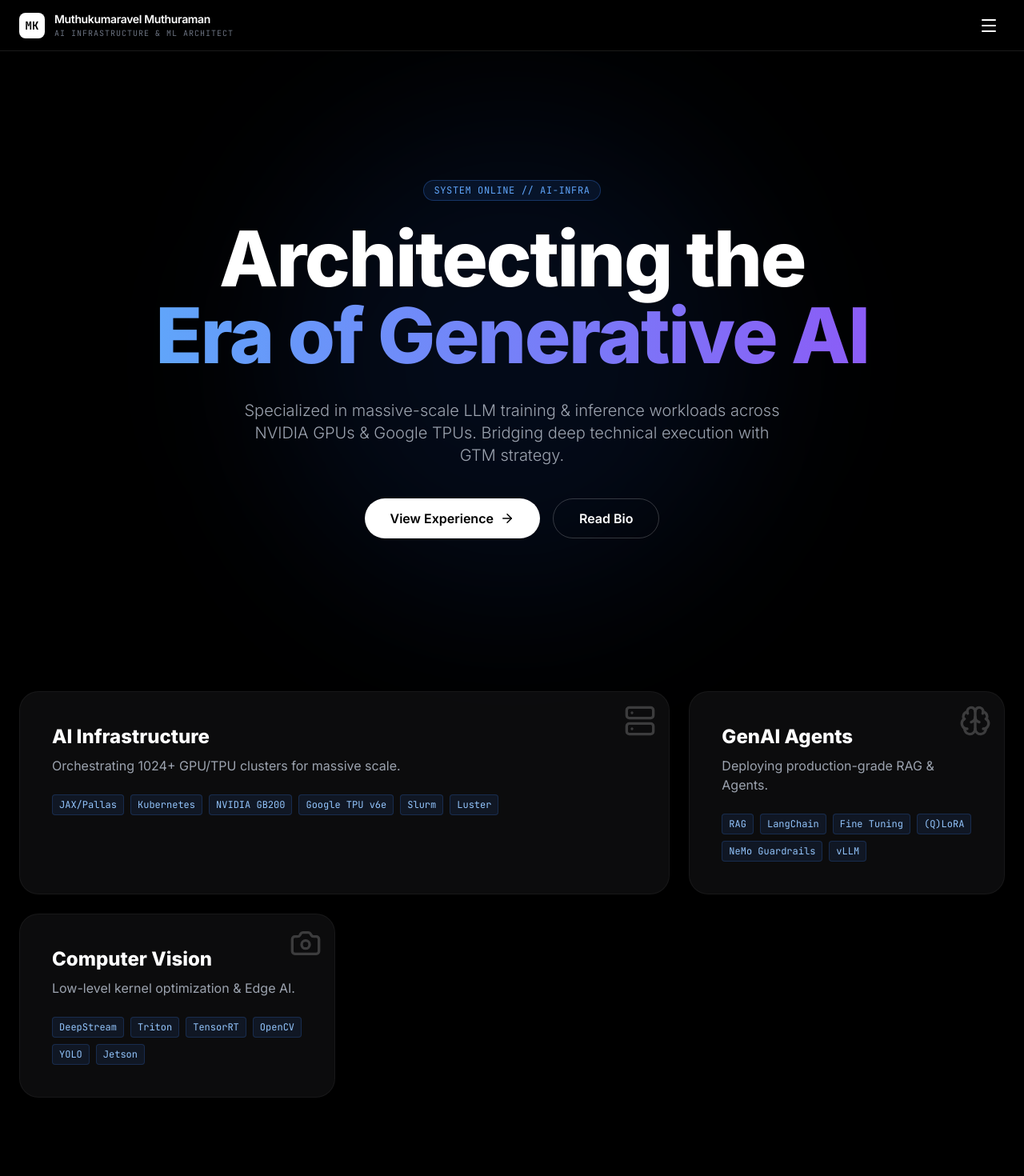
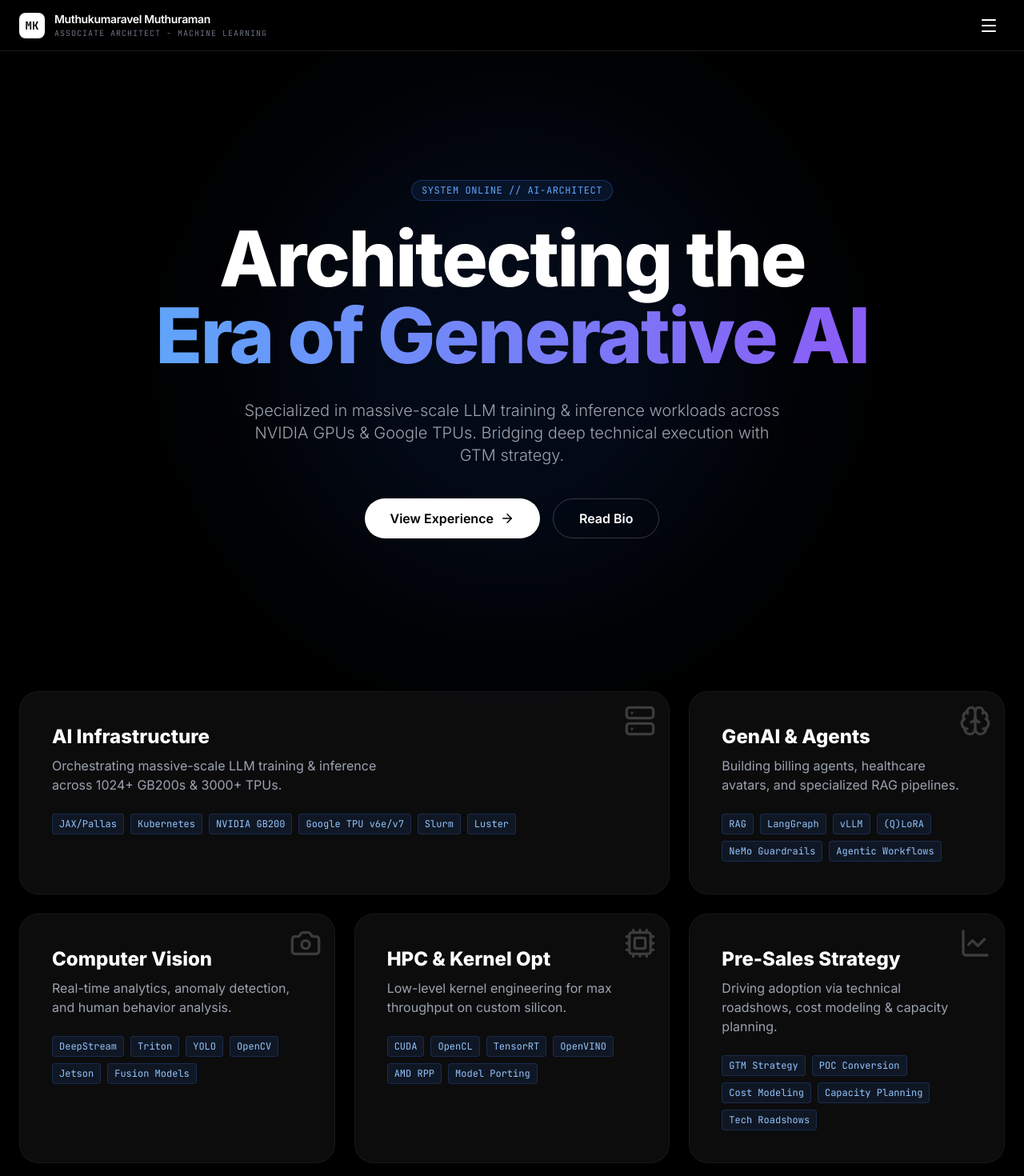
Before and after one commit to muthu-kumaravel/muthu-kumaravel.github.io, a React (Vite) app: page / in a window 1280 px wide. Shown: the top 1470 px of the page at 80% size. Built offline with nearby package versions, Linux system fonts and the light colour scheme.

Commit message:
Some small content update

```diff
--- a/src/App.jsx
+++ b/src/App.jsx
@@ -3,7 +3,8 @@ import { motion, AnimatePresence, useScroll, useTransform } from 'framer-motion'
 import {
   Menu, X, Github, Linkedin, Instagram, ArrowRight, ChevronRight,
   Camera, Code, User, BookOpen, Layers, Terminal, Globe, Layout, Cpu,
-  Brain, Server, Network, Database, Bot, Zap, Briefcase, Award, Monitor, Building2
+  Brain, Server, Network, Database, Bot, Zap, Briefcase, Award, Monitor, Building2,
+  LineChart, Workflow, Microchip, Cloud, Shield
 } from 'lucide-react';
 
 // --- CONTENT DATA (Centralized CMS) ---
@@ -11,16 +12,15 @@ const content = {
   "metadata": {
     "title": "MK's Portfolio",
     "lastUpdated": new Date().toLocaleDateString('en-US', { year: 'numeric', month: 'long', day: 'numeric' }),
-    "commitId": "8f2a9d4"
+    "commitId": "9b3c1e2"
   },
   "personal": {
     "name": "Muthukumaravel Muthuraman",
     "initials": "MK",
-    "role": "AI Infrastructure & ML Architect",
-    "tagline": "Scaling Intelligence at the Edge & Cloud",
+    "role": "Associate Architect - Machine Learning",
+    "tagline": "LLM | GenAI | CV | NVIDIA | Pre-Sales",
     "location": "Chennai, India",
     "email": "muthukumaravel.muthuraman@gmail.com",
-    // Using GitHub avatar as a stable source for the profile picture
     "avatar": "https://github.com/muthu-kumaravel.png"
   },
   "socials": [
@@ -30,7 +30,7 @@ const content = {
   ],
   "home": {
     "hero": {
-      "badge": "SYSTEM ONLINE // AI-INFRA",
+      "badge": "SYSTEM ONLINE // AI-ARCHITECT",
       "titlePrimary": "Architecting the",
       "titleGradient": "Era of Generative AI",
       "description": "Specialized in massive-scale LLM training & inference workloads across NVIDIA GPUs & Google TPUs. Bridging deep technical execution with GTM strategy.",
@@ -40,25 +40,43 @@ const content = {
     "bentoGrid": [
       {
         "title": "AI Infrastructure",
-        "subtitle": "Orchestrating 1024+ GPU/TPU clusters for massive scale.",
+        "subtitle": "Orchestrating massive-scale LLM training & inference across 1024+ GB200s & 3000+ TPUs.",
         "type": "tech-stack",
-        "tags": ["JAX/Pallas", "Kubernetes", "NVIDIA GB200", "Google TPU v6e", "Slurm", "Luster"],
+        "tags": ["JAX/Pallas", "Kubernetes", "NVIDIA GB200", "Google TPU v6e/v7", "Slurm", "Luster"],
         "colSpan": 2,
         "icon": "server"
       },
       {
-        "title": "GenAI Agents",
-        "subtitle": "Deploying production-grade RAG & Agents.",
+        "title": "GenAI & Agents",
+        "subtitle": "Building billing agents, healthcare avatars, and specialized RAG pipelines.",
         "type": "tech-stack",
-        "tags": ["RAG", "LangChain", "Fine Tuning", "(Q)LoRA", "NeMo Guardrails", "vLLM"],
+        "tags": ["RAG", "LangGraph", "vLLM", "(Q)LoRA", "NeMo Guardrails", "Agentic Workflows"],
+        "colSpan": 1,
         "icon": "brain"
       },
       {
         "title": "Computer Vision",
-        "subtitle": "Low-level kernel optimization & Edge AI.",
+        "subtitle": "Real-time analytics, anomaly detection, and human behavior analysis.",
         "type": "tech-stack",
-        "tags": ["DeepStream", "Triton", "TensorRT", "OpenCV", "YOLO", "Jetson"],
+        "tags": ["DeepStream", "Triton", "YOLO", "OpenCV", "Jetson", "Fusion Models"],
+        "colSpan": 1,
         "icon": "camera"
+      },
+      {
+        "title": "HPC & Kernel Opt",
+        "subtitle": "Low-level kernel engineering for max throughput on custom silicon.",
+        "type": "tech-stack",
+        "tags": ["CUDA", "OpenCL", "TensorRT", "OpenVINO", "AMD RPP", "Model Porting"],
+        "colSpan": 1,
+        "icon": "cpu"
+      },
+      {
+        "title": "Pre-Sales Strategy",
+        "subtitle": "Driving adoption via technical roadshows, cost modeling & capacity planning.",
+        "type": "tech-stack",
+        "tags": ["GTM Strategy", "POC Conversion", "Cost Modeling", "Capacity Planning", "Tech Roadshows"],
+        "colSpan": 1,
+        "icon": "linechart"
       }
     ],
     "carousel": {
@@ -80,7 +98,7 @@ const content = {
         "role": "Customer Engineer AI Infra",
         "period": "June 2025 - Present",
         "location": "Bangalore",
-        "description": "Bridging deep technical execution with GTM strategy to drive AI Infra revenue. Architecting massive-scale LLM training/inference workloads across 1024+ NVIDIA GB200 GPUs & 3000+ Google TPUs (v6e/v7). Engineer custom JAX/Pallas kernels for MoE optimizations and built automated benchmarking suites for vLLM, MaxText, and NeMo. Guide strategic enterprises through capacity planning and cost modeling."
+        "description": "Bridging deep technical execution with GTM strategy to drive AI Infra revenue, I architecture massive-scale LLM training and inference workloads across 1024+ NVIDIA GB200 GPUs and 3,000+ Google TPUs(v6e/v7). I engineer custom JAX/Pallas kernels for low-level MoE optimizations and built an automated benchmarking suite to tune performance for vLLM, MaxText and NeMo on GCP. My expertise spans deploying disaggregated LLM model serving and orchestrating high-performance training and inference clusters with Luster. Balancing execution with strategy, I drive regional AI infra revenue and consumption by guiding strategic enterprises through capacity planning and cost modelling. Accelerate adoption through technical roadshows, influencing product roadmaps and guiding enterprises to extract maximum value from next generation silicon for production-grade Gen AI."
       },
       {
         "company": "Quantiphi",
@@ -88,7 +106,7 @@ const content = {
         "role": "Associate Architect ML",
         "period": "May 2021 - June 2025",
         "location": "Bangalore",
-        "description": "Designed end-to-end ML pipelines for Cloud/Edge/Hybrid. Specialized in fine-tuning LLMs, Multimodal models, and CV. Key member of CV & GenAI pre-sales team, driving proposal conversions. Led teams of 5-10 members in architecture design and implementation."
+        "description": "Designed and built end-to-end optimized ML pipelines and applications across Cloud, Edge, and Hybrid environments. Specialized in architecting, fine-tuning, optimizing, and evaluating ML models, including various types of LLMs, Computer Vision models, multimodal models, and recommendation systems. Also worked on discrete event simulation and other advanced AI/ML applications. A key member of the Computer Vision, Optimization, and GenAI pre-sales team, actively engaging with customers to solve real-world use cases at production scale with improved cost optimization and reduced turnaround time. Led teams of 5–10 members, driving end-to-end architecture design, implementation, and rigorous code validation."
       },
       {
         "company": "MulticoreWare",
@@ -96,7 +114,7 @@ const content = {
         "role": "Software Engineer ML",
         "period": "June 2019 - May 2021",
         "location": "Chennai",
-        "description": "Developed low-level image processing kernels for AMD's RPP (Open Source). Optimized latency for Human Behavior Analysis products in healthcare/automotive sectors involving real-time analysis of eye, lip, and facial movements."
+        "description": "Developed low-level image processing kernels for AMD’s open-source RPP codebase, optimizing latency and throughput to outperform state-of-the-art GPUs. Also contributed to MCW’s internal product, Human Behaviour Analysis product, analyzing eye, lip, facial, and body movements in real-time for applications in healthcare and automotive industries."
       },
       {
         "company": "ValueLabs",
@@ -104,42 +122,66 @@ const content = {
         "role": "SD Intern",
         "period": "Jan 2019 - March 2019",
         "location": "Hyderabad",
-        "description": "Developed Angular-based frontend for bug tracking and agile project management applications."
+        "description": "Worked as a Software Development Intern, developing an Angular-based frontend for an application focused on bug tracking, issue tracking, and agile project management."
       }
     ],
     "projects": [
       {
-        "category": "Generative AI",
+        "category": "GenAI & Agents",
         "items": [
           { "name": "Billing SLM Agent", "desc": "Agent to rectify billing queries using advanced RAG & NL2SQL. Deployed on-prem." },
-          { "name": "Healthcare Digital Avatar", "desc": "Medical co-pilot for nurse triaging. Fine-tuned LLM agent deployed on OCI." },
-          { "name": "Phone Repair Assistant", "desc": "Mobile app plugin chatbot for device assessment using LLMs & VLMs on AWS." },
-          { "name": "Medical Entity Extraction", "desc": "Fine-tuned models for extracting diagnosis with 100% recall. Leveraged vLLM with LoRA adapters." },
-          { "name": "Suspect Re-Identification", "desc": "Multi-camera tracking using Clip, Blip & Moondream models on streaming platform." }
+          { "name": "Healthcare Digital Avatar", "desc": "Medical co-pilot on OCI using fine-tuned LLMs for patient triaging." },
+          { "name": "Phone Repair Assistant", "desc": "Mobile chatbot plugin for device diagnostics using VLMs & LLMs on AWS." },
+          { "name": "Medical Entity Extraction", "desc": "100% recall diagnosis extraction using vLLM & LoRA adapters." },
+          { "name": "Suspect Re-Identification", "desc": "Multi-camera tracking with Clip/Blip/Moondream models on streaming platform." }
         ]
       },
       {
         "category": "Computer Vision",
         "items": [
           { "name": "QSR Takeaway Validation", "desc": "Order accuracy analytics using hybrid on-prem + cloud system." },
-          { "name": "Hotspot Identification", "desc": "Hazard detection using IR & RGB camera fusion." },
-          { "name": "Driver Awareness", "desc": "Facial and body key point analysis for stability monitoring." },
-          { "name": "Traffic Behaviour Analysis", "desc": "Intersection monitoring across 150+ streams using DeepStream." }
+          { "name": "Hotspot & Keypoints", "desc": "Hazard detection using IR & RGB camera Fusion." },
+          { "name": "Driver Awareness", "desc": "Facial and body analysis for stability monitoring." },
+          { "name": "Traffic Behaviour Analysis", "desc": "City-wide intersection monitoring using DeepStream (150+ streams)." },
+          { "name": "Anomaly Detection", "desc": "Train monitoring using Line Scan Camera & TIS." }
+        ]
+      },
+      {
+        "category": "Cloud & Deployments",
+        "items": [
+          { "name": "Digital Avatar (OCI)", "desc": "Scalable deployment on quad L40s with auto-scaling & secure microservices." },
+          { "name": "Chatbot API (AWS)", "desc": "EKS deployment handling 100k+ daily users." },
+          { "name": "Bio Risk Monitoring", "desc": "Jetson Nano-based Edge & AWS streaming platform." }
         ]
       },
       {
         "category": "HPC & Kernel Coding",
         "items": [
-          { "name": "AMD RPP", "desc": "Optimized Neural Network kernels for Image processing and transformer architecture." },
-          { "name": "Model Porting", "desc": "Conversion of PyTorch/TF models to TensorRT, OpenVINO, SNPE DLC." }
+          { "name": "AMD RPP", "desc": "Optimized NN kernels for image processing & transformers (Open Source)." },
+          { "name": "Model Porting", "desc": "Native to TensorRT/OpenVINO/SNPE conversion for hardware optimization." },
+          { "name": "Model Ensembling", "desc": "Stitching RecSys components to bypass CPU-GPU transfers." }
+        ]
+      },
+      {
+        "category": "RecSys & Simulation",
+        "items": [
+          { "name": "Telco Recommendation", "desc": "Wide & Deep + MoE model for device/plan upselling & cross-selling." }
+        ]
+      },
+      {
+        "category": "Pre-Sales & Strategy",
+        "items": [
+          { "name": "Agentic Workflows", "desc": "Designed architectures for on-prem/hybrid chatbots & LLM backends." },
+          { "name": "Proposal Conversion", "desc": "Led 30+ proposals with 60-65% conversion to PoC/MVP." }
         ]
       }
     ],
     "skills": {
-      "Languages": ["Python", "C++", "C", "CUDA", "SQL"],
-      "CSP Experience": ["GCP", "AWS", "OCI"],
-      "Frameworks": ["NVIDIA NIM", "TensorRT LLM", "Triton Inference Server", "vLLM", "PyTorch", "DeepStream", "OpenCV", "CUDA", "LangChain", "Flask"],
-      "Core Competencies": ["GenAI & LLMs", "Vision Language Models", "Digital Avatars", "Model Fine Tuning", "Recommendation Systems", "ETL Pipelines", "Docker", "Microservices"]
+      "Languages & Core": ["Python", "C++", "C", "CUDA", "SQL", "OpenCL"],
+      "AI Frameworks": ["PyTorch", "JAX", "vLLM", "TensorRT-LLM", "Triton Server", "NVIDIA NIM", "LangChain", "LangGraph", "DeepStream", "OpenCV"],
+      "GenAI Stack": ["NVIDIA ACE", "NeMo Guardrails", "Bedrock", "Vertex AI", "SageMaker", "PydanticAI", "ChromaDB", "Milvus", "FAISS"],
+      "Cloud & DevOps": ["GCP (TPU/Compute)", "AWS (EKS/Lambda)", "OCI (BM Servers)", "Docker", "Kubernetes", "Microservices", "Flask/FastAPI"],
+      "HPC & Vision": ["OpenVINO", "ARMNN", "HIP", "OpenVX", "FFMPEG", "G-Streamer", "YOLO", "DeepSORT"]
     },
     "certifications": [
       "NVIDIA Certified Associate - AI in Data Centre",
@@ -166,11 +208,12 @@ const content = {
     ]
   },
   "about": {
-    "bio": "I am an Associate Architect in Machine Learning with extensive experience architecting and deploying AI/ML solutions across cloud environments. Specializing in LLMs, GenAI, and Computer Vision, I bridge the gap between deep technical execution and strategic business value. Currently at Google, I enable enterprises to extract maximum value from next-generation silicon for production-grade Gen AI.",
+    "bio": "I am an Associate Architect in Machine Learning with extensive experience architecting and deploying AI/ML solutions across cloud environments. Specializing in LLMs, GenAI, and Computer Vision, I bridge the gap between deep technical execution and strategic business value. Currently at Google, I enable enterprises to extract maximum value from next-generation silicon for production-grade Gen AI.\n\nOutside of work, I love staying active—whether it’s cricket, badminton, or trying not to fall off a surfboard 🏄. I’m also into photography, and I’ve got a bit of a habit of traveling just to try new food and meet new people. It’s my favourite way to explore stories beyond screens.\n\nI’ve been told I bring a calm vibe and an easy smile—and I usually find the best conversations happen over lunch, so don’t be surprised if I tag along when you’re headed out for a good meal.",
     "stats": [
       { "label": "Proposals Led", "value": "30+" },
       { "label": "Conversion Rate", "value": "65%" },
-      { "label": "GPU Scale", "value": "1024+" }
+      { "label": "GPU Scale", "value": "1024+" },
+      { "label": "TPU Scale", "value": "3000+" }
     ]
   }
 };
@@ -178,7 +221,8 @@ const content = {
 // --- Icon Mapping Helper ---
 const IconMap = {
   Github, Linkedin, Instagram, globe: Globe, layout: Layout, terminal: Terminal, cpu: Cpu,
-  brain: Brain, server: Server, camera: Camera, network: Network, database: Database, bot: Bot
+  brain: Brain, server: Server, camera: Camera, network: Network, database: Database, bot: Bot,
+  linechart: LineChart
 };
 
 // --- Animation Config ---
@@ -447,7 +491,7 @@ const ResumePage = () => {
                                     </div>
                                     <span className="font-mono text-gray-500 text-sm mt-2 md:mt-0 bg-white/5 px-2 py-1 rounded">{job.period}</span>
                                 </div>
-                                <p className="text-gray-400 leading-relaxed text-sm max-w-3xl mt-4">{job.description}</p>
+                                <p className="text-gray-400 leading-relaxed text-sm max-w-3xl mt-4 whitespace-pre-line">{job.description}</p>
                             </motion.div>
                         ))}
                     </div>
@@ -456,17 +500,17 @@ const ResumePage = () => {
                 {/* Projects Grid */}
                 <div>
                      <h3 className="text-2xl font-bold text-white flex items-center gap-3 mb-6">
-                        <Zap className="text-yellow-500" /> Key Projects & Use Cases
+                        <Zap className="text-yellow-500" /> Key Use Cases & Projects
                     </h3>
                     <div className="grid grid-cols-1 md:grid-cols-2 gap-6">
                         {projects.map((cat, i) => (
-                            <div key={i} className="bg-zinc-900/30 border border-white/5 rounded-2xl p-6">
+                            <div key={i} className="bg-zinc-900/30 border border-white/5 rounded-2xl p-6 hover:bg-zinc-900/50 transition-colors">
                                 <h4 className="text-lg font-bold text-white mb-4 border-b border-white/10 pb-2">{cat.category}</h4>
-                                <ul className="space-y-3">
+                                <ul className="space-y-4">
                                     {cat.items.map((project, j) => (
-                                        <li key={j}>
-                                            <div className="text-blue-300 font-medium text-sm">{project.name}</div>
-                                            <div className="text-gray-500 text-xs">{project.desc}</div>
+                                        <li key={j} className="group">
+                                            <div className="text-blue-300 font-medium text-sm group-hover:text-blue-200 transition-colors">{project.name}</div>
+                                            <div className="text-gray-500 text-xs leading-relaxed">{project.desc}</div>
                                         </li>
                                     ))}
                                 </ul>
@@ -534,7 +578,7 @@ const AboutPage = () => (
     <PageLayout title="Profile" subtitle="About Muthukumaravel">
         <div className="grid grid-cols-1 md:grid-cols-3 gap-12">
             <div className="md:col-span-2 space-y-6">
-                <p className="text-xl text-gray-300 leading-relaxed font-light">
+                <p className="text-xl text-gray-300 leading-relaxed font-light whitespace-pre-line">
                     {content.about.bio}
                 </p>
                 <div className="grid grid-cols-2 gap-4 pt-6">
```
